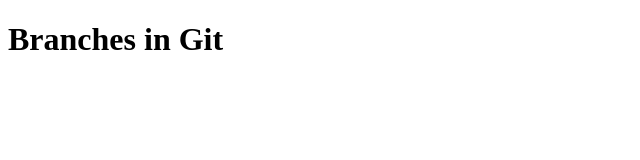
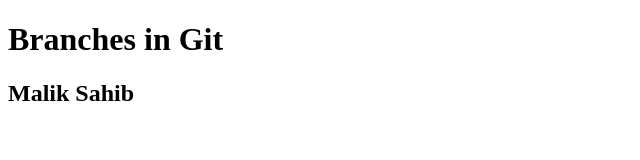
Before and after one commit to Malikgg84/Learning-Git, a plain HTML site: page index.html in a window 1280 px wide. Shown: the whole page, without its empty margins (0-640 px from the left). Drawn offline with Linux system fonts and the light colour scheme.

Commit message:
Creating Malik heading

```diff
--- a/index.html
+++ b/index.html
@@ -8,5 +8,6 @@
 </head>
 <body>
     <h1>Branches in Git</h1>
+    <h2>Malik Sahib</h2>
 </body>
 </html>
```
